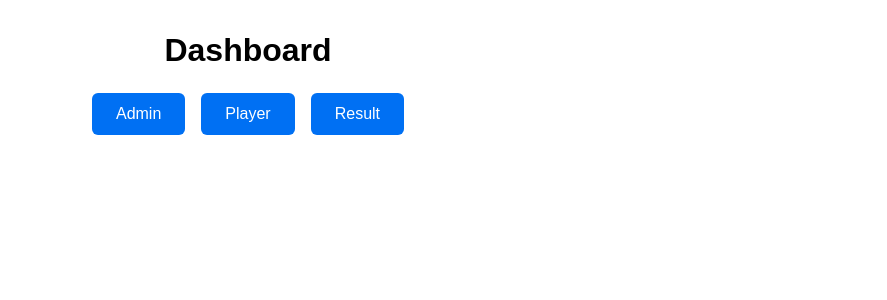
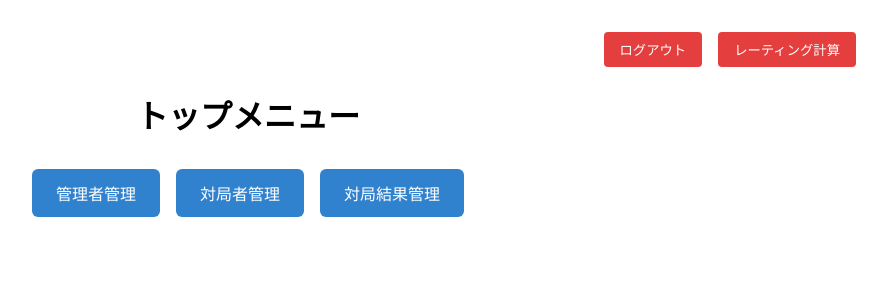
Before and after one commit to inunu1/next-rate, a Next.js app in the folder next-rate/: page /dashboard in a window 1280 px wide. Shown: the top 300 px of the page, without its empty margins (392-1279 px from the left). Built offline with nearby package versions, Linux system fonts and the light colour scheme; no server answers; sample sign-in values are in the browser's storage.

Commit message:
CSSを効くように

```diff
--- a/next-rate/src/app/dashboard/Dashboard.module.css
+++ b/next-rate/src/app/dashboard/Dashboard.module.css
@@ -1,11 +1,34 @@
 .container {
   padding: 2rem;
+}
+
+.menuBar {
+  display: flex;
+  justify-content: flex-end;
+  gap: 1rem;
+  margin-bottom: 1.5rem;
+}
+
+.navButton {
+  padding: 0.5rem 1rem;
+  background-color: #e53e3e;
+  color: white;
+  border: none;
+  border-radius: 4px;
+  cursor: pointer;
+}
+
+.navButton:hover {
+  background-color: #c53030;
+}
+
+.main {
   text-align: center;
 }
 
 .title {
   font-size: 2rem;
-  margin-bottom: 1.5rem;
+  margin-bottom: 2rem;
 }
 
 .buttonGroup {
@@ -16,14 +39,14 @@
 
 .button {
   padding: 0.75rem 1.5rem;
-  font-size: 1rem;
-  background-color: #0070f3;
+  background-color: #3182ce;
   color: white;
   border: none;
   border-radius: 6px;
+  font-size: 1rem;
   cursor: pointer;
 }
 
 .button:hover {
-  background-color: #005bb5;
+  background-color: #2b6cb0;
 }
--- a/next-rate/src/app/dashboard/DashboardClient.tsx
+++ b/next-rate/src/app/dashboard/DashboardClient.tsx
@@ -5,12 +5,40 @@ import styles from './Dashboard.module.css';
 export default function DashboardClient() {
   return (
     <div className={styles.container}>
-      <h1 className={styles.title}>Dashboard</h1>
-      <div className={styles.buttonGroup}>
-        <button className={styles.button} onClick={() => location.href = '/admin'}>Admin</button>
-        <button className={styles.button} onClick={() => location.href = '/player'}>Player</button>
-        <button className={styles.button} onClick={() => location.href = '/result'}>Result</button>
-      </div>
+      {/* メニューバー */}
+      <header className={styles.menuBar}>
+        <button
+          className={styles.navButton}
+          onClick={() => location.href = '/api/auth/signout'}
+        >
+          ログアウト
+        </button>
+        <button
+          className={styles.navButton}
+          onClick={() => {
+            // レーティング計算処理（API呼び出しなどに置き換え可能）
+            console.log('レーティング計算実行');
+          }}
+        >
+          レーティング計算
+        </button>
+      </header>
+
+      {/* メインコンテンツ */}
+      <main className={styles.main}>
+        <h1 className={styles.title}>トップメニュー</h1>
+        <div className={styles.buttonGroup}>
+          <button className={styles.button} onClick={() => location.href = '/admin'}>
+            管理者管理
+          </button>
+          <button className={styles.button} onClick={() => location.href = '/player'}>
+            対局者管理
+          </button>
+          <button className={styles.button} onClick={() => location.href = '/result'}>
+            対局結果管理
+          </button>
+        </div>
+      </main>
     </div>
   );
 }
```
